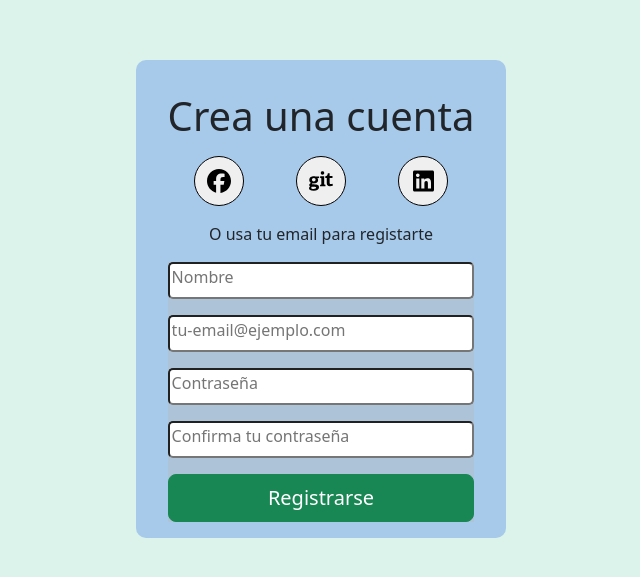
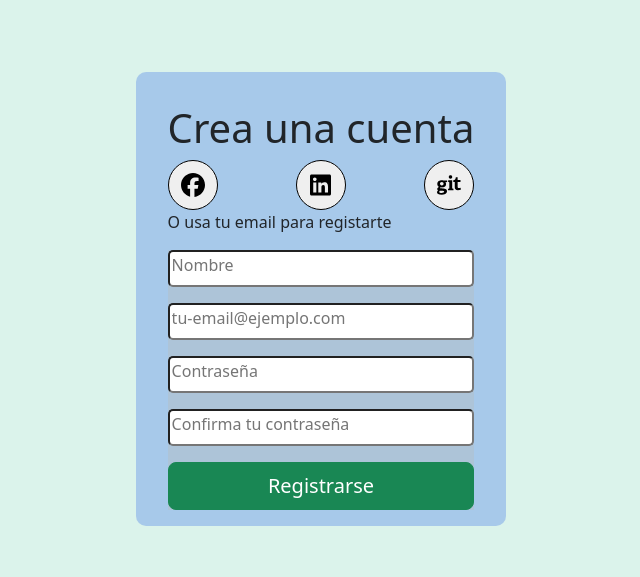
Before and after one commit to wl4dig3/desafio-estados-componentes, a React (Vite) app: page / in a window 1280 px wide. Shown: the part 101-678 px from the top of the page, without its empty margins (319-959 px from the left). Built offline with nearby package versions, Linux system fonts and the light colour scheme.

Commit message:
chore: se mapea y se envia desde props los iconos

```diff
--- a/src/components/registro/Registro.css
+++ b/src/components/registro/Registro.css
@@ -15,3 +15,7 @@ h1 {
     font-size: 2rem;
     text-align: center;
 }
+.registro-container-iconos-sociales {
+    display: flex;
+    justify-content: space-between;
+}
--- a/src/components/registro/Registro.jsx
+++ b/src/components/registro/Registro.jsx
@@ -2,16 +2,23 @@ import React from 'react';
 import './Registro.css';
 import Formulario from '../formulario/Formulario';
 import SocialButton from '../socialButton/SocialButton';
+import { faFacebook, faLinkedin, faGit } from '@fortawesome/free-brands-svg-icons';
 
 function Registro() {
+  const iconos = [faFacebook, faLinkedin, faGit];
   return (
-    <section className='section-registro'>
-        <h1>Crea una cuenta</h1>
-        <SocialButton />
-        <Formulario />
-
+    <section className="section-registro">
+      <h1>Crea una cuenta</h1>
+      <div className='registro-container-iconos-sociales'>
+        {iconos.map((item, index) => {
+          return <SocialButton key={index} icon={item} />;
+        })}
+      </div>
+      <p className='texto-social-buttons'>O usa tu email para registarte</p>
+      {/* <SocialButton icon={iconos.map( (item)=> {item.icon})} /> */}
+      <Formulario />
     </section>
-  )
+  );
 }
 
 export default Registro;
--- a/src/components/socialButton/SocialButton.css
+++ b/src/components/socialButton/SocialButton.css
@@ -8,12 +8,3 @@
     font-size: 1.5rem;
     background-color: "#fff";
 }
-.container-social-buttons {
-    margin: 1rem 0;
-    display: flex;
-    flex-direction: row;
-    justify-content: space-around;
-}
-.texto-social-buttons {
-    text-align: center;
-}
--- a/src/components/socialButton/SocialButton.jsx
+++ b/src/components/socialButton/SocialButton.jsx
@@ -1,30 +1,18 @@
 import React from 'react';
 import { FontAwesomeIcon } from '@fortawesome/react-fontawesome';
-import { faFacebook, faLinkedin, faGit } from '@fortawesome/free-brands-svg-icons'
 import './SocialButton.css';
-// import { Button } from 'react-bootstrap';
 
-function SocialButton() {
+// eslint-disable-next-line react/prop-types
+function SocialButton({icon}) {
   return (
     <>
     <section className="container-social-buttons">
       <div className="container-button">
         <button className="button">
-          <FontAwesomeIcon icon={faFacebook} />
-        </button>
-      </div>
-      <div className="container-button">
-        <button className="button">
-          <FontAwesomeIcon icon={faGit} />
-        </button>
-      </div>
-      <div className="container-button">
-        <button className="button">
-          <FontAwesomeIcon icon={faLinkedin} />
+          <FontAwesomeIcon icon={icon} />
         </button>
       </div>
     </section>
-      <p className='texto-social-buttons'>O usa tu email para registarte</p>
     </>
   );
 }
```
